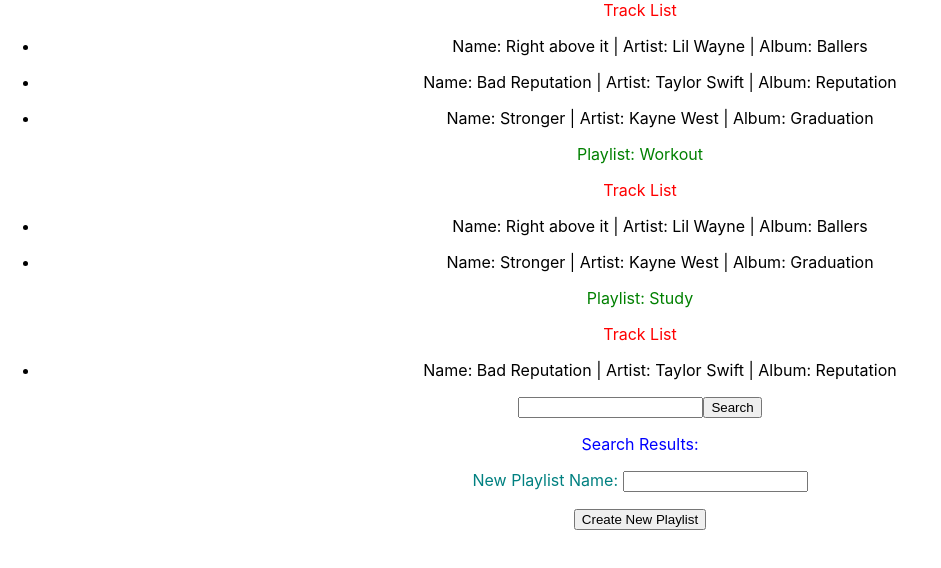
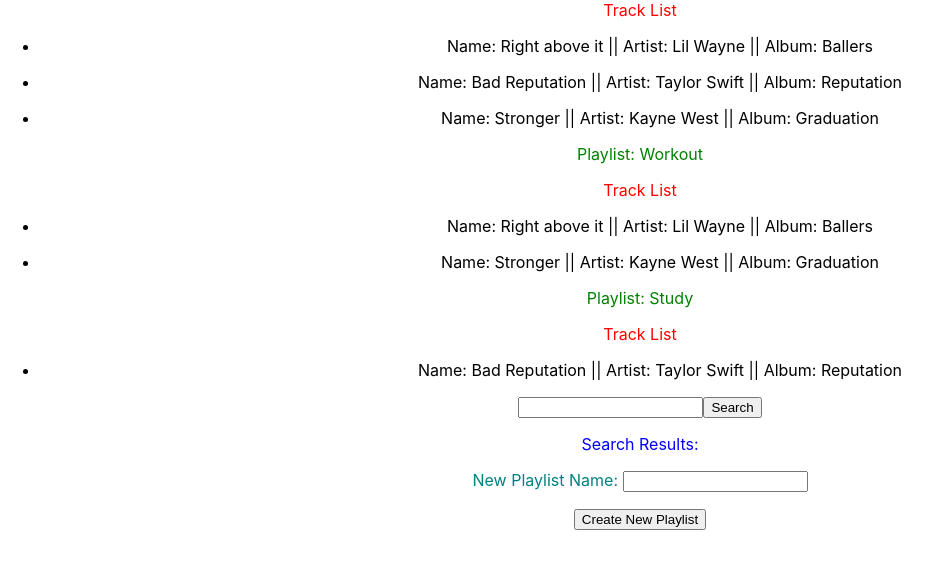
Before and after one commit to gajendrabisht/jammming, a React (Create React App) app: page / in a window 1280 px wide. Shown: the top 568 px of the page, without its empty margins (0-941 px from the left). Built offline with nearby package versions, Linux system fonts and the light colour scheme.

Commit message:
display track with ||

```diff
--- a/src/components/Track.js
+++ b/src/components/Track.js
@@ -1,7 +1,7 @@
 function Track({track}) {
     return (
         <li>
-            <p>Name: {track.name} | Artist: {track.artist} | Album: {track.album}</p>
+            <p>Name: {track.name} || Artist: {track.artist} || Album: {track.album}</p>
         </li>
     );
 }
```
